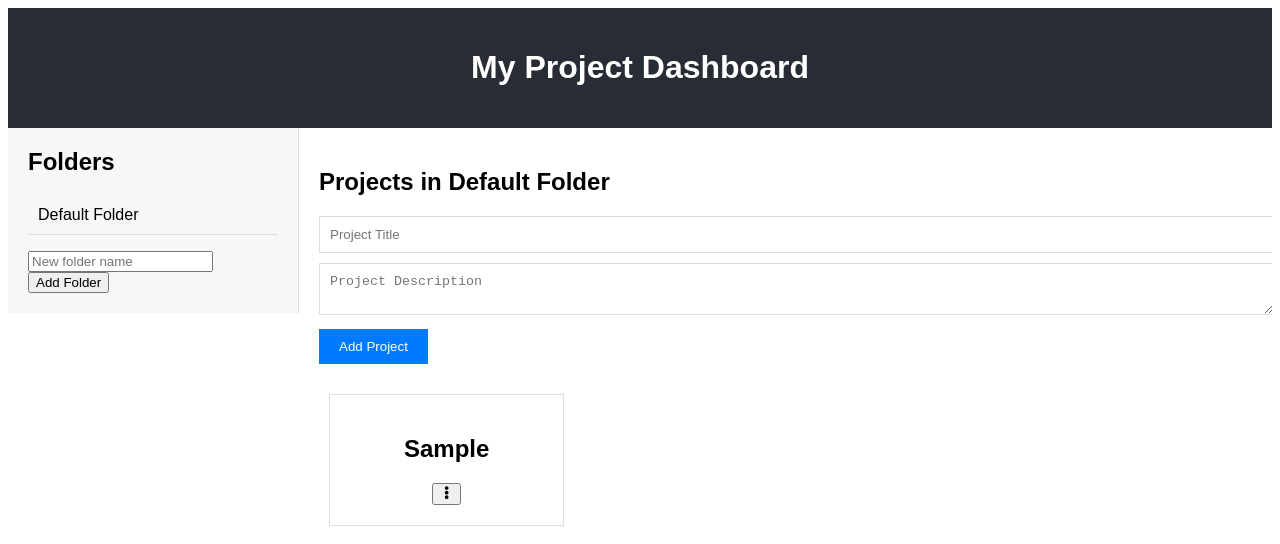
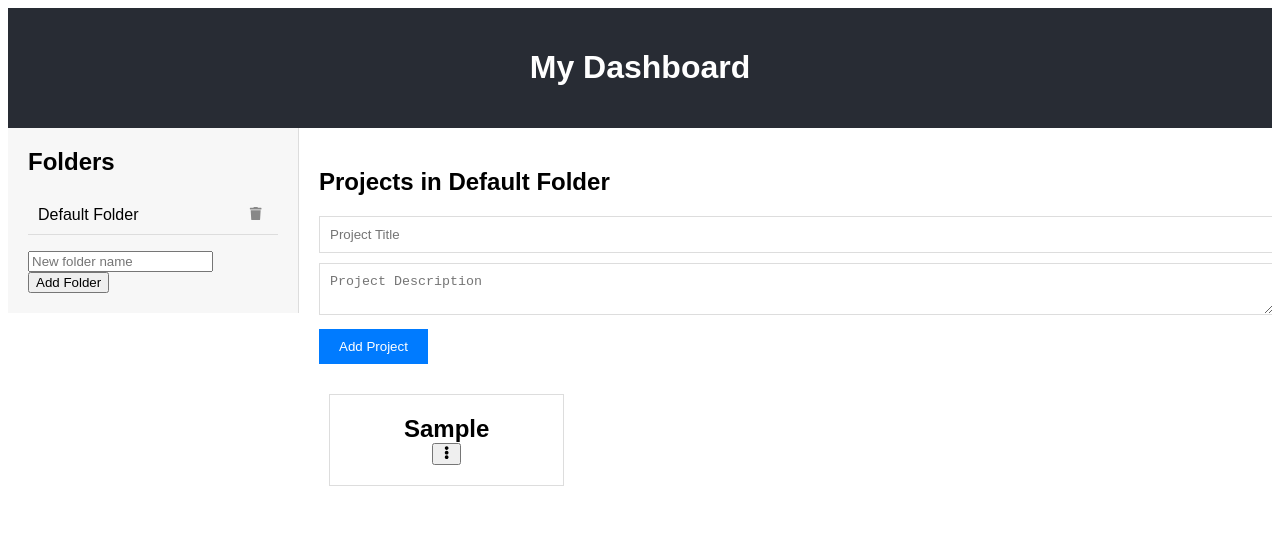
Before and after one commit to pi8878/project-dashboard, a React (Create React App) app: page / in a window 1280 px wide. Both pictures are taken after typing "Sample", "Sample" into the empty fields and a click on the button "Add Project". Shown: the top 544 px of the page. Built offline with nearby package versions, Linux system fonts and the light colour scheme.

Commit message:
Added projectView

```diff
--- a/src/App.js
+++ b/src/App.js
@@ -1,15 +1,16 @@
-
 // src/App.js
 import React, { useState } from 'react';
 import Header from './components/Header';
 import Sidebar from './components/Sidebar';
 import ProjectList from './components/ProjectList';
 import AddProjectForm from './components/AddProjectForm';
+import ProjectView from './components/ProjectView';
 
 const App = () => {
     const [folders, setFolders] = useState([{ id: 1, name: 'Default Folder' }]);
     const [projects, setProjects] = useState([]);
     const [selectedFolderId, setSelectedFolderId] = useState(1);
+    const [openedProject, setOpenedProject] = useState(null);
 
     const addFolder = (name) => {
         setFolders([...folders, { id: Date.now(), name }]);
@@ -17,6 +18,7 @@ const App = () => {
 
     const selectFolder = (id) => {
         setSelectedFolderId(id);
+        setOpenedProject(null);
     };
 
     const addProject = (folderId, project) => {
@@ -24,7 +26,12 @@ const App = () => {
     };
 
     const openProject = (id) => {
-        alert(`Open project with id: ${id}`);
+        const project = projects.find(project => project.id === id);
+        setOpenedProject(project);
+    };
+
+    const closeProject = () => {
+        setOpenedProject(null);
     };
 
     const deleteProject = (id) => {
@@ -43,12 +50,33 @@ const App = () => {
         ));
     };
 
+    const deleteFolder = (id) => {
+        const folderHasProjects = projects.some(project => project.folderId === id);
+        if (!folderHasProjects) {
+            setFolders(folders.filter(folder => folder.id !== id));
+            if (selectedFolderId === id) {
+                setSelectedFolderId(folders[0]?.id || null);
+            }
+        } else {
+            alert('Cannot delete a folder that contains projects.');
+        }
+    };
+
     return (
         <div className="App">
             <Header />
             <div className="main-content">
-                <Sidebar folders={folders} addFolder={addFolder} selectFolder={selectFolder} />
+                <Sidebar
+                    folders={folders}
+                    addFolder={addFolder}
+                    selectFolder={selectFolder}
+                    deleteFolder={deleteFolder}
+                />
                 <div className="content">
+                    {openedProject ? (
+                        <ProjectView project={openedProject} closeProject={closeProject} />
+                    ) : (
+                        <>
                             <h2>Projects in {folders.find(folder => folder.id === selectedFolderId)?.name}</h2>
                             <AddProjectForm addProject={addProject} selectedFolderId={selectedFolderId} />
                             <ProjectList
@@ -59,6 +87,8 @@ const App = () => {
                                 moveProject={moveProject}
                                 folders={folders}
                             />
+                        </>
+                    )}
                 </div>
             </div>
         </div>
--- a/src/components/Header.js
+++ b/src/components/Header.js
@@ -5,7 +5,7 @@ import React from 'react';
 const Header = () => {
     return (
         <header>
-            <h1>My Project Dashboard</h1>
+            <h1>My Dashboard</h1>
         </header>
     );
 };
--- a/src/components/ProjectItem.js
+++ b/src/components/ProjectItem.js
@@ -1,10 +1,24 @@
+
 // src/components/ProjectItem.js
-import React, { useState } from 'react';
+import React, { useState, useRef, useEffect } from 'react';
 import { FaEllipsisV } from 'react-icons/fa';
 
 const ProjectItem = ({ project, openProject, deleteProject, renameProject, moveProject, folders }) => {
     const [showDropdown, setShowDropdown] = useState(false);
     const [newName, setNewName] = useState(project.title);
+    const dropdownRef = useRef();
+
+    useEffect(() => {
+        const handleClickOutside = (event) => {
+            if (dropdownRef.current && !dropdownRef.current.contains(event.target)) {
+                setShowDropdown(false);
+            }
+        };
+        document.addEventListener('mousedown', handleClickOutside);
+        return () => {
+            document.removeEventListener('mousedown', handleClickOutside);
+        };
+    }, []);
 
     const handleRename = () => {
         renameProject(project.id, newName);
@@ -12,22 +26,23 @@ const ProjectItem = ({ project, openProject, deleteProject, renameProject, moveP
     };
 
     return (
-        <div className="project-item">
+        <div className="project-item" onClick={() => openProject(project.id)}>
             <h2>{project.title}</h2>
-            <button onClick={() => setShowDropdown(!showDropdown)}>
+            <button onClick={(e) => { e.stopPropagation(); setShowDropdown(!showDropdown); }}>
                 <FaEllipsisV />
             </button>
             {showDropdown && (
-                <div className="dropdown-menu">
-                    <button onClick={() => openProject(project.id)}>Open</button>
-                    <button onClick={() => deleteProject(project.id)}>Delete</button>
+                <div className="dropdown-menu" ref={dropdownRef}>
+                    <button onClick={(e) => { e.stopPropagation(); openProject(project.id); }}>Open</button>
+                    <button onClick={(e) => { e.stopPropagation(); deleteProject(project.id); }}>Delete</button>
                     <input
                         type="text"
                         value={newName}
                         onChange={(e) => setNewName(e.target.value)}
+                        onClick={(e) => e.stopPropagation()}
                     />
-                    <button onClick={handleRename}>Rename</button>
-                    <select onChange={(e) => moveProject(project.id, e.target.value)}>
+                    <button onClick={(e) => { e.stopPropagation(); handleRename(); }}>Rename</button>
+                    <select onChange={(e) => moveProject(project.id, e.target.value)} onClick={(e) => e.stopPropagation()}>
                         <option value="">Move to...</option>
                         {folders.map(folder => (
                             <option key={folder.id} value={folder.id}>{folder.name}</option>
--- /dev/null
+++ b/src/components/ProjectView.js
@@ -0,0 +1,15 @@
+
+// src/components/ProjectView.js
+import React from 'react';
+
+const ProjectView = ({ project, closeProject }) => {
+    return (
+        <div className="project-view">
+            <button onClick={closeProject} className="back-button">Back</button>
+            <h1>{project.title}</h1>
+            <p>{project.description}</p>
+        </div>
+    );
+};
+
+export default ProjectView;
--- a/src/components/Sidebar.js
+++ b/src/components/Sidebar.js
@@ -1,7 +1,8 @@
 // src/components/Sidebar.js
 import React, { useState } from 'react';
+import {FaTrash} from 'react-icons/fa';
 
-const Sidebar = ({ folders, addFolder, selectFolder }) => {
+const Sidebar = ({ folders, addFolder, selectFolder, deleteFolder }) => {
     const [newFolderName, setNewFolderName] = useState('');
 
     const handleAddFolder = () => {
@@ -16,8 +17,14 @@ const Sidebar = ({ folders, addFolder, selectFolder }) => {
             <h2>Folders</h2>
             <ul>
                 {folders.map(folder => (
-                    <li key={folder.id} onClick={() => selectFolder(folder.id)}>
-                        {folder.name}
+                    <li key={folder.id}>
+                        <span onClick={() => selectFolder(folder.id)}>
+                            {folder.name}
+                        </span>
+                        <button onClick={() => deleteFolder(folder.id)}>
+                            <FaTrash/>
+                        </button>
+
                     </li>
                 ))}
             </ul>
--- a/src/index.css
+++ b/src/index.css
@@ -52,6 +52,24 @@ header {
   padding: 10px;
   cursor: pointer;
   border-bottom: 1px solid #ddd;
+  display: flex;
+  justify-content: space-between;
+  align-items: center;
+}
+
+.sidebar ul li span {
+  flex-grow: 1;
+}
+
+.sidebar ul li button {
+  background: none;
+  border: none;
+  cursor: pointer;
+  color: #888;
+}
+
+.sidebar ul li button:hover {
+  color: #000;
 }
 
 .sidebar ul li:hover {
@@ -76,6 +94,11 @@ header {
   width: calc(25% - 40px);
   text-align: center;
   position: relative;
+  cursor: pointer;
+}
+
+.project-item h2 {
+  margin: 0;
 }
 
 .add-project-form {
@@ -110,6 +133,7 @@ header {
   border: 1px solid #ddd;
   display: flex;
   flex-direction: column;
+  z-index: 1000;
 }
 
 .dropdown-menu button {
@@ -135,3 +159,21 @@ header {
   border: none;
   border-top: 1px solid #ddd;
 }
+
+.project-view {
+  flex-grow: 1;
+  padding: 20px;
+}
+
+.back-button {
+  padding: 10px 20px;
+  background-color: #007bff;
+  color: white;
+  border: none;
+  cursor: pointer;
+  margin-bottom: 20px;
+}
+
+.back-button:hover {
+  background-color: #0056b3;
+}
```
Lines whose indentation alone changed are shown as unchanged.
